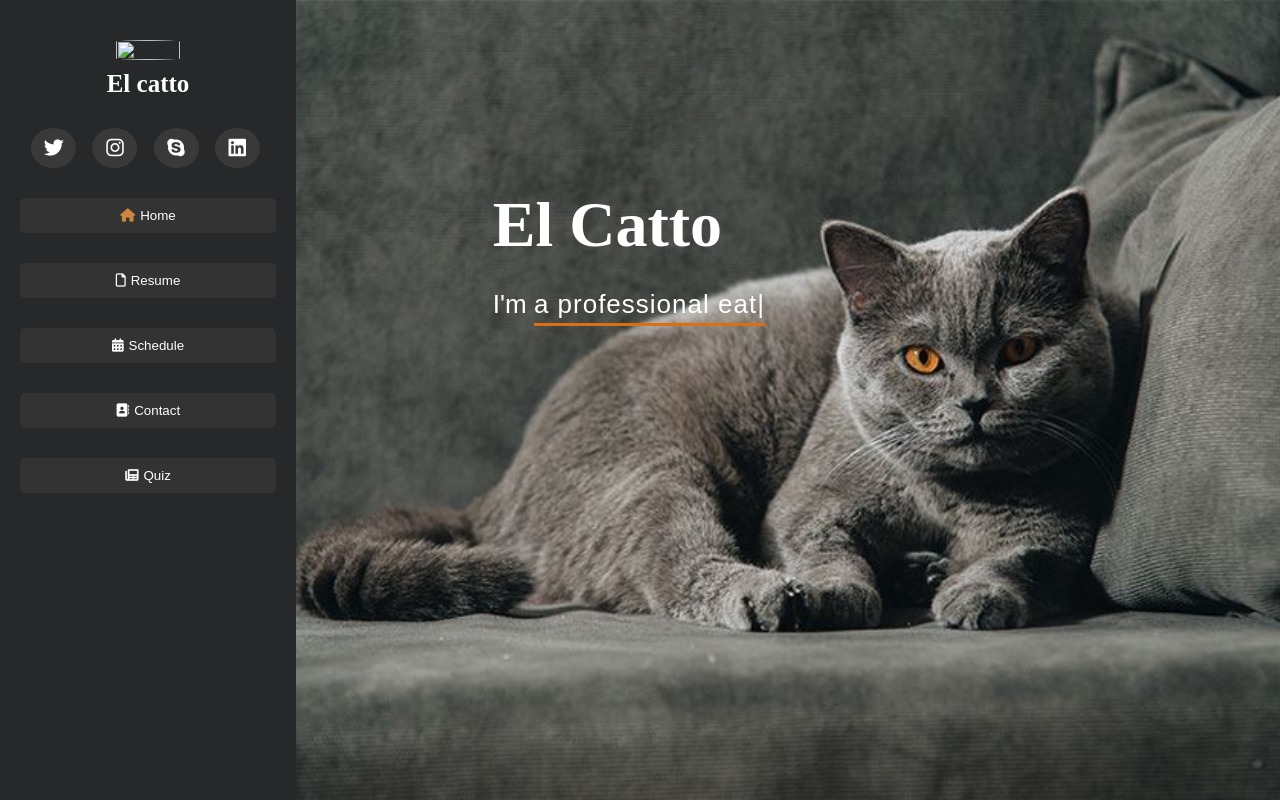
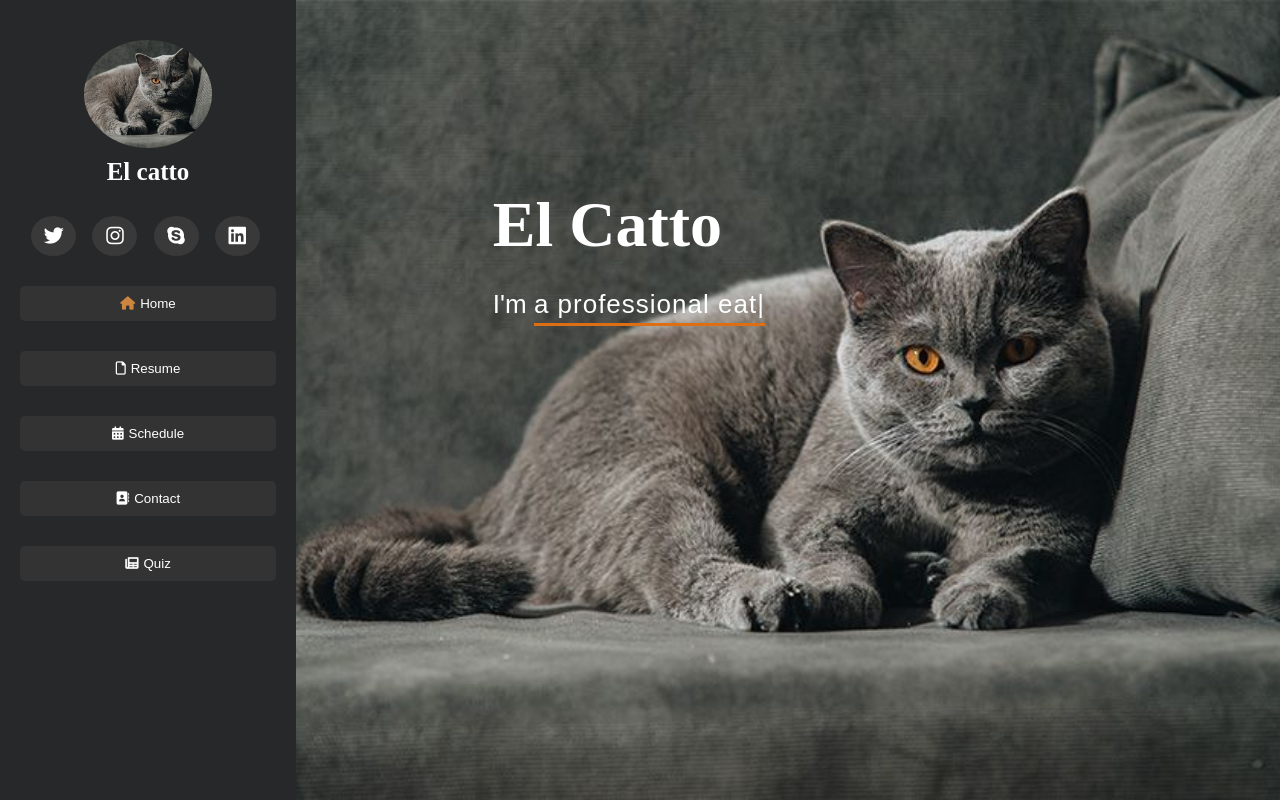
Before and after one commit to jayyif/htmlproj, a plain HTML site: page index.html in a window 1280 px wide. Drawn offline with nearby package versions, Linux system fonts and the light colour scheme; the site is published under a folder, as on GitHub Pages, so addresses that start at the root find nothing.

Commit message:
Update index.html

```diff
--- a/index.html
+++ b/index.html
@@ -10,7 +10,7 @@
     <div class="container">
         <div class="sidebar">
             <div class="profile">
-                <div class="profile-img"><img src="/img/cato edit2.jpeg"></div>
+                <div class="profile-img"><img src="img/cato edit2.jpeg"></div>
                 <div class="profile-name">El catto</div>
             </div>
             <div class="social-icons">
```
